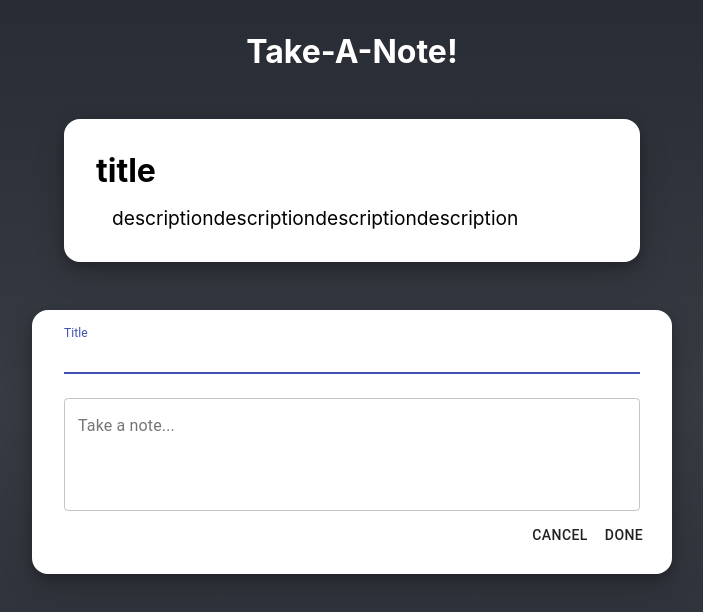
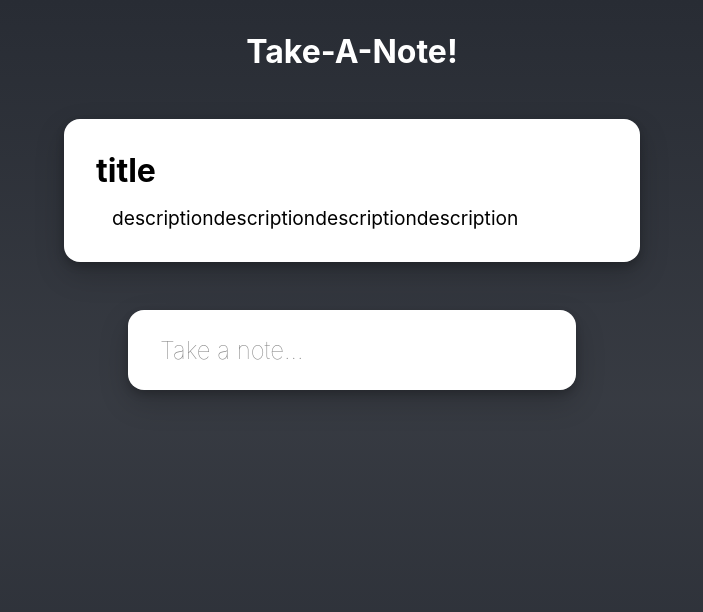
Before and after one commit to LeonEstrak/take-a-note-react, a React (Create React App) app: page / in a window 1280 px wide. Shown: the top 612 px of the page, without its empty margins (288-991 px from the left). Built offline with nearby package versions, Linux system fonts and the light colour scheme.

Commit message:
UI improvement

```diff
--- /dev/null
+++ b/src/app/reduxSlices/showSlice.tsx
@@ -0,0 +1,18 @@
+import { createSlice } from "@reduxjs/toolkit";
+import { RootState } from "../store";
+
+const initState:{isVisible: boolean}={
+    isVisible:false,
+}
+export const showSlice = createSlice({
+    name:"show",
+    initialState:initState,
+    reducers:{
+        toggleShow:(state:{isVisible: boolean})=>{state.isVisible= !state.isVisible},
+    }
+})
+
+export const selectShow = (state:RootState) => state.show.isVisible
+
+export const { toggleShow } = showSlice.actions
+export default showSlice
--- a/src/app/store.tsx
+++ b/src/app/store.tsx
@@ -1,9 +1,11 @@
 import { configureStore } from "@reduxjs/toolkit";
 import noteSlice from "./reduxSlices/noteSlice";
+import showSlice from "./reduxSlices/showSlice";
 
 export const store = configureStore({
     reducer:{
         notes:noteSlice.reducer,
+        show:showSlice.reducer
     }
 });
 
--- a/src/components/AddNote/AddNote.tsx
+++ b/src/components/AddNote/AddNote.tsx
@@ -1,9 +1,15 @@
-import { useState } from "react"
+import { useState } from "react";
+import { useAppSelector } from "../../app/hooks/hooks";
+import { selectShow } from "../../app/reduxSlices/showSlice";
 import AddNoteBig from "./BigAddNote";
 import AddNoteSmall from "./SmallAddNote";
 
 export default function AddNote(){
-    const [isFocused,setFocus] = useState(false)
-
-    return AddNoteBig(setFocus)
+    const show:boolean = useAppSelector(selectShow)
+    const [title, setTitle] = useState("")
+    const [desc, setDesc] = useState("")
+    if(show)
+        return AddNoteBig(title,desc,setTitle,setDesc)
+    else
+        return AddNoteSmall(title)
 }
--- a/src/components/AddNote/BigAddNote.tsx
+++ b/src/components/AddNote/BigAddNote.tsx
@@ -1,19 +1,23 @@
 import { Button, TextField } from "@material-ui/core"
-import { useState } from "react";
 import styled from "styled-components";
 import { useAppDispatch } from "../../app/hooks/hooks";
 import { addNote } from "../../app/reduxSlices/noteSlice";
+import { toggleShow } from "../../app/reduxSlices/showSlice";
 import { NoteModel } from "../../models/note_model";
 
-export default function AddNoteBig(setFocus:Function){
-    const [title,setTitle] = useState("");
-    const [desc,setDesc] = useState("");
+export default function AddNoteBig(title:string,desc:string,setTitle:Function,setDesc:Function){
+
     const dispatch = useAppDispatch();
 
     const handleDone = () => {
         const note:NoteModel = {_id:Date.now().toString(),title:title,desc:desc,timestamp:Date.now().toLocaleString("en-IN"),}
         console.log(note);
-        dispatch(addNote(note));
+        if(title.length!==0 || desc.length!==0){
+            setTitle("")
+            setDesc("")
+            dispatch(addNote(note));
+            dispatch(toggleShow())
+        }
     }
     return <NoteCardDiv >
         <TextField
@@ -37,7 +41,7 @@ export default function AddNoteBig(setFocus:Function){
         />
         <BottomRowDiv>
             <Button style={MaterialButton} onClick={handleDone}> Done </Button>
-            <Button style={MaterialButton} onClick={()=>setFocus(false)}> Cancel </Button>
+            <Button style={MaterialButton} onClick={()=>{dispatch(toggleShow())}}> Cancel </Button>
         </BottomRowDiv>
     </NoteCardDiv>
 }
--- a/src/components/AddNote/SmallAddNote.tsx
+++ b/src/components/AddNote/SmallAddNote.tsx
@@ -1,8 +1,11 @@
 import styled from "styled-components"
+import { useAppDispatch } from "../../app/hooks/hooks"
+import { toggleShow } from "../../app/reduxSlices/showSlice"
 
-export default function AddNoteSmall(setFocus:Function){
-    return <SmallNoteCardDiv onClick={(e)=>{setFocus(true)}}>
-        <DisplayText> Take a note...</DisplayText>
+export default function AddNoteSmall(title:string){
+    const dispatch = useAppDispatch()
+    return <SmallNoteCardDiv onClick={()=>{dispatch(toggleShow())}}>
+        <DisplayText> {title.length===0 ? "Take a note...":title }</DisplayText>
     </SmallNoteCardDiv>
 }
 
--- a/src/components/NoteCard.tsx
+++ b/src/components/NoteCard.tsx
@@ -21,6 +21,12 @@ const NoteCardDiv= styled.div`
     text-overflow: ellipsis;
     overflow: hidden;
     word-break: break-all;
+    transition: 0.4s;
+
+    :hover{
+        width:100%;
+        transition: 0.4s;
+    }
 `
 
 const Title = styled.h1`
```
